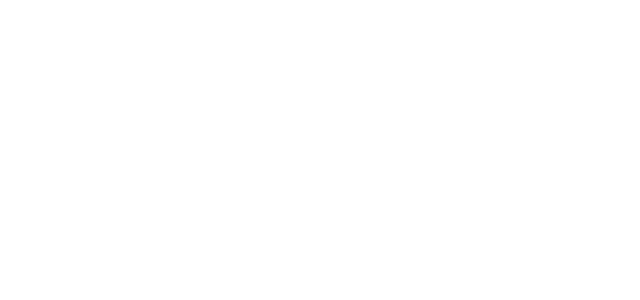
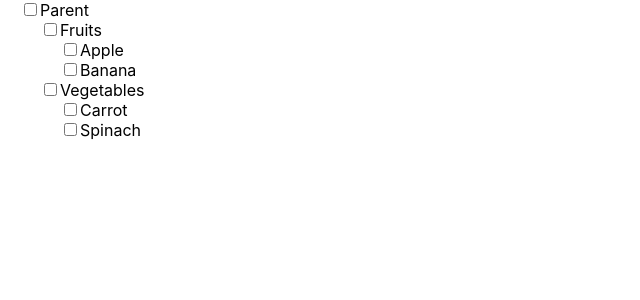
Before and after one commit to Sandeep96Shah/machineCoding, a React (Create React App) app: page /nested-checkbox in a window 1280 px wide. Before the commit this address had no page. Shown: the top 300 px of the page, without its empty margins (0-640 px from the left). Built offline with nearby package versions, Linux system fonts and the light colour scheme.

Commit message:
nested checkboxes (#15)

```diff
--- a/src/App.js
+++ b/src/App.js
@@ -15,6 +15,7 @@ import Pagination from './components/Pagination';
 import DND from './components/DND';
 import FileUpload from './components/FileUpload';
 import MemoryGame from './components/MemoryGame';
+import NestedCheckbox from './components/NestedCheckbox';
 
 function App() {
   return (
@@ -35,6 +36,7 @@ function App() {
         <Route path='dnd' element={<DND />} />
         <Route path='file-upload' element={<FileUpload />} />
         <Route path='memory-game' element={<MemoryGame />} />
+        <Route path='nested-checkbox' element={<NestedCheckbox />} />
       </Routes>
     </div>
   );
--- a/src/components/Home/index.js
+++ b/src/components/Home/index.js
@@ -22,6 +22,7 @@ const Home = () => {
       <button onClick={() => handlenavigate("dnd")}>DND</button>
       <button onClick={() => handlenavigate("file-upload")}>File Upload</button>
       <button onClick={() => handlenavigate("memory-game")}>Memory Game</button>
+      <button onClick={() => handlenavigate("nested-checkbox")}>Nested Checkbox</button>
     </div>
   );
 };
--- /dev/null
+++ b/src/components/NestedCheckbox/data.js
@@ -0,0 +1,25 @@
+export const treeData = [
+    {
+        id: 11,
+        label: "Parent",
+        children: [
+            {
+                id: 1,
+                label: 'Fruits',
+                children: [
+                  { id: 2, label: 'Apple' },
+                  { id: 3, label: 'Banana' },
+                ],
+              },
+              {
+                id: 4,
+                label: 'Vegetables',
+                children: [
+                  { id: 5, label: 'Carrot' },
+                  { id: 6, label: 'Spinach' },
+                ],
+              },
+        ]
+    },
+
+  ];
--- /dev/null
+++ b/src/components/NestedCheckbox/index.jsx
@@ -0,0 +1,51 @@
+import React, { useState } from "react";
+import { treeData } from "./data";
+import "./nestedCheckbox.css";
+
+const NestedCheckbox = () => {
+  const [checkResult, setCheckResult] = useState({});
+
+  const handleOnChange = (node, isChecked) => {
+    const updatedCheckResult = { ...checkResult };
+
+    const updateChildren = (node, isChecked) => {
+      updatedCheckResult[node.id] = isChecked;
+      if (node.children) {
+        node.children.forEach((child) => updateChildren(child, isChecked));
+      }
+    };
+
+    updateChildren(node, isChecked);
+    setCheckResult(updatedCheckResult);
+  };
+
+  const renderTree = (nodes) => {
+    return nodes.map((node) => {
+      let isChecked = checkResult?.[node.id] || false;
+
+        let isChildrenChecked = node.children ? node.children.every((child) => {
+          return checkResult[child.id]
+        }) : isChecked;
+
+        if(isChecked !== isChildrenChecked){
+          setCheckResult((prevCheckResult) => ({...prevCheckResult, [node.id]: isChildrenChecked}))
+        }
+
+      return (
+        <div className="checkbox-field" key={node.id}>
+          <input
+            type="checkbox"
+            checked={isChecked}
+            onChange={(event) => handleOnChange(node, event.target.checked)}
+            id={node.id}
+          />
+          <label htmlFor={node.id}>{node.label}</label>
+          {node.children && renderTree(node.children)}
+        </div>
+      );
+    });
+  };
+  return <div>{renderTree(treeData)}</div>;
+};
+
+export default NestedCheckbox;
--- /dev/null
+++ b/src/components/NestedCheckbox/nestedCheckbox.css
@@ -0,0 +1,3 @@
+.checkbox-field{
+    padding-left: 20px;
+}
```
